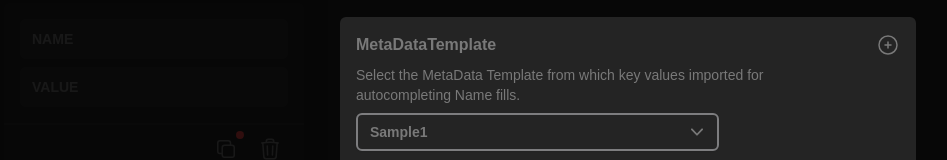
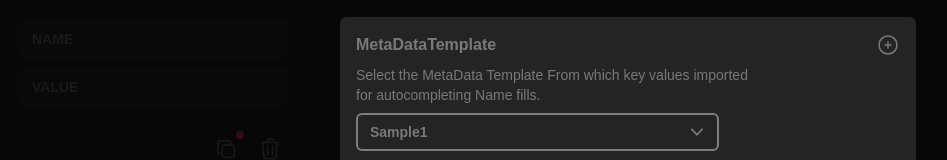
Before and after one commit to RajGowthaman01/Certificate-Editior, a Svelte app: page / in a window 1280 px wide. Both pictures are taken after a click on the button "KARTHI". Shown: the part 201-361 px from the top of the page, without its empty margins (12-959 px from the left). Built offline with nearby package versions, Linux system fonts and the light colour scheme; a web font is replaced by a local one.

Commit message:
modal work minor change corrected

```diff
--- a/src/Pages/FileTemplateEditor/Modules/IntroCard2/Components/MetaDataTemplate.svelte
+++ b/src/Pages/FileTemplateEditor/Modules/IntroCard2/Components/MetaDataTemplate.svelte
@@ -10,7 +10,7 @@
 
 <div transition:slide={{ duration: 500, easing: linear }} class="space-y-2">
   <div class="w-3/4">
-    <p>Select the MetaData Template from which key values imported for autocompleting Name fills.</p>
+    <p>Select the MetaData Template From which key values imported for autocompleting Name fills.</p>
   </div>
   <div class="group relative flex w-full">
     <button
```
